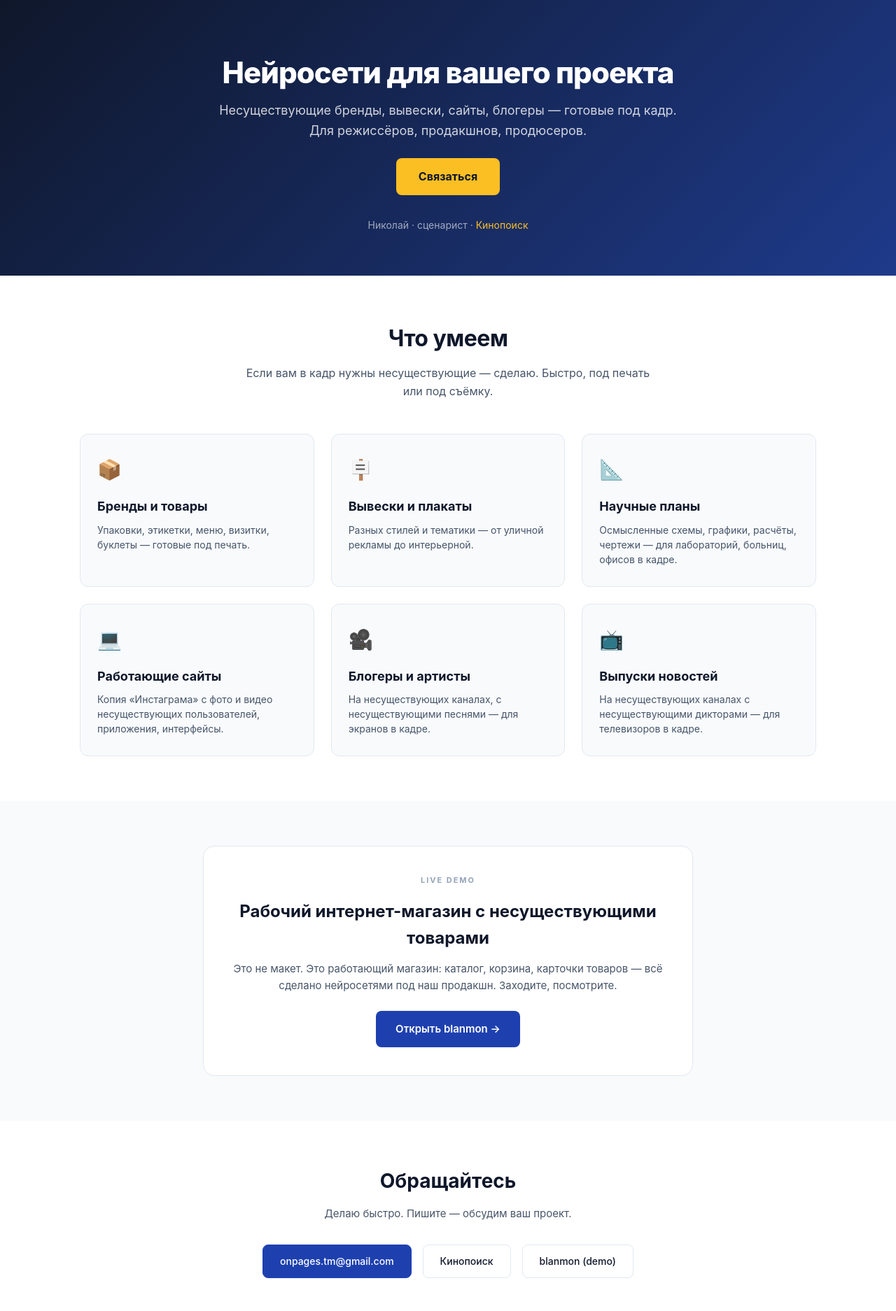
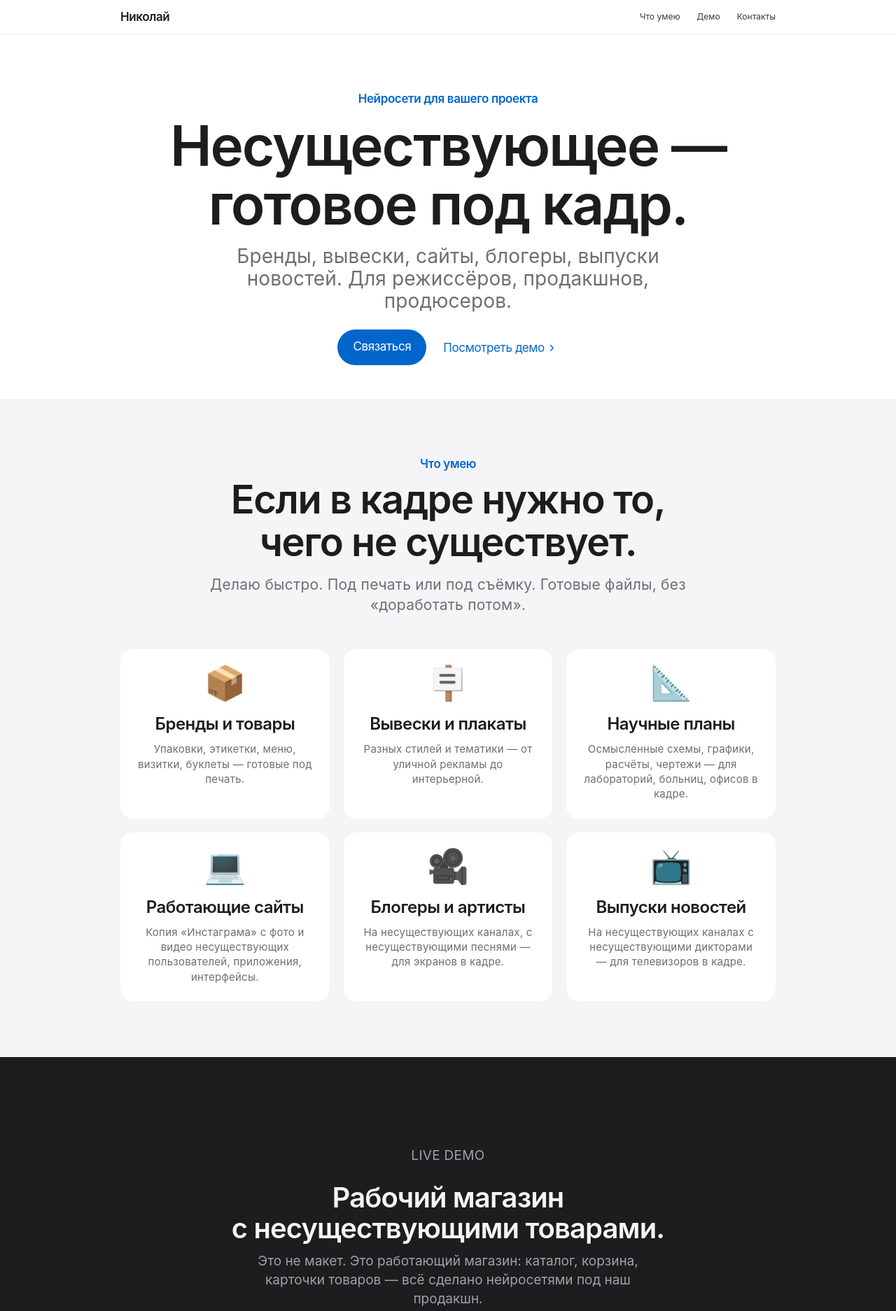
Before and after one commit to Onpages/ai-showrunner-demo, a plain HTML site: page index.html in a window 1280 px wide. Shown: the top 1874 px of the page at 70% size. Drawn offline with Linux system fonts and the light colour scheme.

Commit message:
Лендинг v2 в стиле Apple: SF Pro, Action Blue, вес 600 заголовки, scale(0.95) на кнопках, много воздуха, без декоративных градиентов — 21.11.2026

```diff
--- a/index.html
+++ b/index.html
@@ -6,311 +6,445 @@
 <title>Нейросети для вашего проекта — Николай</title>
 <meta name="description" content="Несуществующие бренды, вывески, сайты, блогеры, выпуски новостей — готовые под кадр. Для режиссёров, продакшнов, продюсеров.">
 <style>
-  * { margin: 0; padding: 0; box-sizing: border-box; }
+  /* === Apple Design System === */
+  *, *::before, *::after { margin: 0; padding: 0; box-sizing: border-box; }
 
   :root {
-    --text: #0F172A;
-    --text-sub: #475569;
-    --text-muted: #94A3B8;
-    --bg: #FFFFFF;
-    --surface: #F8FAFC;
-    --border: #E2E8F0;
-    --accent: #1E40AF;
-    --accent-light: #DBEAFE;
+    /* Surface */
+    --canvas: #ffffff;
+    --canvas-parchment: #f5f5f7;
+    --surface-pearl: #fafafc;
+    --surface-tile-dark: #1d1d1f;
+
+    /* Text */
+    --ink: #1d1d1f;
+    --body: #1d1d1f;
+    --body-sub: #6e6e73;
+    --body-on-dark: #f5f5f7;
+    --body-on-dark-sub: #a1a1a6;
+
+    /* Brand */
+    --action-blue: #0066cc;
+    --action-blue-hover: #0077ed;
+    --action-blue-pressed: #006edb;
+    --focus-blue: #0071e3;
+    --sky-link-blue: #2997ff;
+
+    /* Spacing (8px base) */
+    --s-xxs: 4px;
+    --s-xs: 8px;
+    --s-sm: 12px;
+    --s-md: 17px;
+    --s-lg: 24px;
+    --s-xl: 32px;
+    --s-xxl: 48px;
+    --s-section: 80px;
+
+    /* Typography */
+    --font-display: -apple-system, BlinkMacSystemFont, "SF Pro Display", "SF Pro Text", "Helvetica Neue", Helvetica, Arial, sans-serif;
+    --font-text: -apple-system, BlinkMacSystemFont, "SF Pro Text", "Helvetica Neue", Helvetica, Arial, sans-serif;
   }
 
+  html { -webkit-font-smoothing: antialiased; -moz-osx-font-smoothing: grayscale; scroll-behavior: smooth; }
+
   body {
-    font-family: -apple-system, BlinkMacSystemFont, 'Inter', 'Helvetica Neue', sans-serif;
-    background: var(--bg);
-    color: var(--text);
-    -webkit-font-smoothing: antialiased;
-    line-height: 1.6;
+    font-family: var(--font-text);
+    background: var(--canvas);
+    color: var(--body);
+    line-height: 1.47;
+    font-size: 17px;
+    font-weight: 400;
   }
 
   .container {
-    max-width: 1100px;
+    max-width: 980px;
     margin: 0 auto;
-    padding: 0 24px;
+    padding: 0 22px;
   }
 
-  /* === HERO === */
+  /* === NAV (frosted, как Apple nav) === */
+  nav {
+    position: sticky;
+    top: 0;
+    z-index: 100;
+    background: rgba(255, 255, 255, 0.72);
+    backdrop-filter: saturate(180%) blur(20px);
+    -webkit-backdrop-filter: saturate(180%) blur(20px);
+    border-bottom: 1px solid rgba(0, 0, 0, 0.08);
+  }
+  nav .container {
+    display: flex;
+    align-items: center;
+    justify-content: space-between;
+    height: 48px;
+  }
+  nav .brand {
+    font-size: 17px;
+    font-weight: 600;
+    letter-spacing: -0.022em;
+    color: var(--ink);
+    text-decoration: none;
+  }
+  nav .nav-links {
+    display: flex;
+    gap: 24px;
+    align-items: center;
+  }
+  nav .nav-link {
+    font-size: 12px;
+    font-weight: 400;
+    color: var(--ink);
+    text-decoration: none;
+    opacity: 0.88;
+    transition: opacity 0.15s;
+  }
+  nav .nav-link:hover { opacity: 1; }
+
+  /* === HERO (Apple product tile — centered, airy) === */
   .hero {
-    background: linear-gradient(135deg, #0F172A 0%, #1E3A8A 100%);
-    color: #FFFFFF;
-    padding: 80px 0 60px;
+    padding: var(--s-section) 0 var(--s-xxl);
     text-align: center;
+    background: var(--canvas);
+  }
+  .hero-eyebrow {
+    font-size: 17px;
+    font-weight: 600;
+    color: var(--action-blue);
+    margin-bottom: var(--s-sm);
+    letter-spacing: -0.022em;
   }
   .hero h1 {
-    font-size: 42px;
-    font-weight: 800;
-    letter-spacing: -1px;
-    margin-bottom: 16px;
-    line-height: 1.15;
+    font-family: var(--font-display);
+    font-size: 80px;
+    font-weight: 600;
+    letter-spacing: -0.025em;
+    line-height: 1.05;
+    color: var(--ink);
+    margin-bottom: var(--s-md);
   }
-  .hero .hero-sub {
-    font-size: 18px;
-    color: rgba(255,255,255,0.8);
-    margin-bottom: 24px;
+  .hero-sub {
+    font-size: 28px;
     font-weight: 400;
+    line-height: 1.14;
+    letter-spacing: 0.004em;
+    color: var(--body-sub);
+    max-width: 700px;
+    margin: 0 auto var(--s-lg);
   }
-  .hero .hero-cta {
-    display: inline-block;
-    background: #FBBF24;
-    color: #0F172A;
-    padding: 14px 32px;
-    border-radius: 8px;
-    font-weight: 700;
-    font-size: 16px;
-    text-decoration: none;
-    transition: transform 0.15s;
-  }
-  .hero .hero-cta:hover {
-    transform: translateY(-2px);
-  }
-  .hero .hero-by {
-    margin-top: 32px;
-    font-size: 14px;
-    color: rgba(255,255,255,0.6);
-  }
-  .hero .hero-by a {
-    color: #FBBF24;
-    text-decoration: none;
+  .hero-actions {
+    display: flex;
+    gap: 18px;
+    justify-content: center;
+    flex-wrap: wrap;
+    margin-top: var(--s-lg);
   }
 
-  /* === WHAT WE DO === */
-  .section {
-    padding: 64px 0;
+  /* === BUTTONS === */
+  .btn {
+    display: inline-block;
+    padding: 12px 22px;
+    border-radius: 980px;
+    font-size: 17px;
+    font-weight: 400;
+    text-decoration: none;
+    transition: transform 0.15s ease, background-color 0.15s ease, color 0.15s ease;
+    cursor: pointer;
+    letter-spacing: -0.022em;
   }
+  .btn:active { transform: scale(0.95); }
+
+  .btn-primary {
+    background: var(--action-blue);
+    color: var(--canvas);
+  }
+  .btn-primary:hover { background: var(--action-blue-hover); }
+
+  .btn-link {
+    color: var(--action-blue);
+    background: transparent;
+    padding: 12px 6px;
+  }
+  .btn-link:hover { text-decoration: underline; }
+  .btn-link::after {
+    content: " ›";
+    font-size: 1.1em;
+    margin-left: 2px;
+  }
+
+  /* === SECTION BASE === */
+  section.tile {
+    padding: var(--s-section) 0;
+    border-top: 1px solid var(--canvas-parchment);
+  }
+  section.tile.dark {
+    background: var(--surface-tile-dark);
+    color: var(--body-on-dark);
+    border-top: none;
+  }
+  section.tile.parchment {
+    background: var(--canvas-parchment);
+  }
+
   .section-head {
     text-align: center;
-    margin-bottom: 48px;
+    margin-bottom: var(--s-xxl);
   }
-  .section-head h2 {
-    font-size: 32px;
-    font-weight: 700;
-    color: var(--text);
-    margin-bottom: 12px;
-    letter-spacing: -0.5px;
+  .section-eyebrow {
+    font-size: 17px;
+    font-weight: 600;
+    color: var(--action-blue);
+    margin-bottom: var(--s-xs);
+    letter-spacing: -0.022em;
   }
-  .section-head .section-sub {
-    font-size: 16px;
-    color: var(--text-sub);
-    max-width: 600px;
+  section.tile.dark .section-eyebrow { color: var(--sky-link-blue); }
+  .section-title {
+    font-family: var(--font-display);
+    font-size: 56px;
+    font-weight: 600;
+    letter-spacing: -0.025em;
+    line-height: 1.08;
+    color: var(--ink);
+    margin-bottom: var(--s-md);
+  }
+  section.tile.dark .section-title { color: var(--body-on-dark); }
+  .section-sub {
+    font-size: 21px;
+    font-weight: 400;
+    line-height: 1.38;
+    color: var(--body-sub);
+    max-width: 700px;
     margin: 0 auto;
+    letter-spacing: 0.011em;
   }
+  section.tile.dark .section-sub { color: var(--body-on-dark-sub); }
 
+  /* === CARDS GRID (Apple accessories grid) === */
   .grid {
     display: grid;
-    grid-template-columns: repeat(auto-fit, minmax(280px, 1fr));
-    gap: 24px;
+    grid-template-columns: repeat(3, 1fr);
+    gap: 20px;
+    margin-top: var(--s-xl);
   }
   .card {
-    background: var(--surface);
-    border: 1px solid var(--border);
-    border-radius: 12px;
-    padding: 28px 24px;
-    transition: transform 0.15s, box-shadow 0.15s;
+    background: var(--canvas);
+    border-radius: 18px;
+    padding: var(--s-lg);
+    text-align: center;
+    transition: transform 0.2s ease;
+  }
+  section.tile.parchment .card {
+    background: var(--canvas);
   }
   .card:hover {
     transform: translateY(-2px);
-    box-shadow: 0 4px 12px rgba(15, 23, 42, 0.08);
   }
-  .card-icon {
-    font-size: 28px;
-    margin-bottom: 16px;
+  .card-emoji {
+    font-size: 48px;
+    line-height: 1;
+    margin-bottom: var(--s-md);
   }
   .card h3 {
-    font-size: 18px;
-    font-weight: 700;
-    color: var(--text);
-    margin-bottom: 8px;
+    font-family: var(--font-display);
+    font-size: 24px;
+    font-weight: 600;
+    letter-spacing: -0.022em;
+    color: var(--ink);
+    margin-bottom: var(--s-xs);
   }
   .card p {
-    font-size: 14px;
-    color: var(--text-sub);
-    line-height: 1.5;
+    font-size: 15px;
+    font-weight: 400;
+    line-height: 1.42;
+    color: var(--body-sub);
+    letter-spacing: 0.016em;
   }
 
-  /* === DEMO === */
-  .demo-section {
-    background: var(--surface);
-    padding: 64px 0;
-  }
+  /* === DEMO CARD (full-width highlight) === */
   .demo-card {
-    background: #FFFFFF;
-    border: 1px solid var(--border);
-    border-radius: 16px;
-    padding: 40px;
-    text-align: center;
     max-width: 700px;
     margin: 0 auto;
+    text-align: center;
+    padding: var(--s-xxl) var(--s-lg);
   }
-  .demo-card .demo-label {
-    font-size: 11px;
-    font-weight: 700;
-    color: var(--text-muted);
-    letter-spacing: 2px;
+  .demo-eyebrow {
+    font-size: 14px;
+    font-weight: 600;
+    color: var(--action-blue);
+    margin-bottom: var(--s-xs);
+    letter-spacing: 0.016em;
     text-transform: uppercase;
-    margin-bottom: 16px;
   }
   .demo-card h3 {
-    font-size: 24px;
-    font-weight: 700;
-    color: var(--text);
-    margin-bottom: 12px;
+    font-family: var(--font-display);
+    font-size: 40px;
+    font-weight: 600;
+    letter-spacing: -0.022em;
+    color: var(--ink);
+    margin-bottom: var(--s-sm);
+    line-height: 1.1;
   }
+  section.tile.dark .demo-card h3 { color: var(--body-on-dark); }
   .demo-card p {
-    font-size: 15px;
-    color: var(--text-sub);
-    margin-bottom: 24px;
-    line-height: 1.6;
+    font-size: 19px;
+    font-weight: 400;
+    line-height: 1.42;
+    color: var(--body-sub);
+    margin-bottom: var(--s-lg);
+    max-width: 580px;
+    margin-left: auto;
+    margin-right: auto;
   }
-  .demo-card .demo-link {
-    display: inline-block;
-    background: var(--accent);
-    color: #FFFFFF;
-    padding: 14px 28px;
-    border-radius: 8px;
-    font-weight: 600;
-    font-size: 15px;
-    text-decoration: none;
-    transition: background 0.15s;
-  }
-  .demo-card .demo-link:hover {
-    background: #1E3A8A;
-  }
+  section.tile.dark .demo-card p { color: var(--body-on-dark-sub); }
 
   /* === CONTACT === */
-  .contact {
-    padding: 64px 0;
+  .contact-grid {
+    display: grid;
+    grid-template-columns: repeat(3, 1fr);
+    gap: 20px;
+    margin-top: var(--s-xl);
+  }
+  .contact-tile {
+    background: var(--canvas);
+    border-radius: 18px;
+    padding: var(--s-lg);
     text-align: center;
+    text-decoration: none;
+    color: var(--ink);
+    transition: transform 0.2s ease;
   }
-  .contact h2 {
-    font-size: 28px;
-    font-weight: 700;
-    color: var(--text);
-    margin-bottom: 12px;
+  .contact-tile:hover { transform: translateY(-2px); }
+  .contact-tile .ct-label {
+    font-size: 13px;
+    font-weight: 600;
+    color: var(--action-blue);
+    margin-bottom: var(--s-xs);
+    letter-spacing: 0.016em;
+    text-transform: uppercase;
   }
-  .contact p {
-    font-size: 15px;
-    color: var(--text-sub);
-    margin-bottom: 32px;
+  .contact-tile .ct-value {
+    font-size: 21px;
+    font-weight: 600;
+    color: var(--ink);
+    letter-spacing: -0.022em;
+    line-height: 1.2;
   }
-  .contact-links {
-    display: flex;
-    gap: 16px;
-    justify-content: center;
-    flex-wrap: wrap;
-  }
-  .contact-link {
-    display: inline-block;
-    padding: 12px 24px;
-    border-radius: 8px;
-    border: 1.5px solid var(--border);
-    color: var(--text);
-    text-decoration: none;
-    font-weight: 500;
+  .contact-tile .ct-sub {
     font-size: 14px;
-    transition: border-color 0.15s, background 0.15s;
-  }
-  .contact-link:hover {
-    border-color: var(--accent);
-    background: var(--accent-light);
-  }
-  .contact-link.primary {
-    background: var(--accent);
-    color: #FFFFFF;
-    border-color: var(--accent);
-  }
-  .contact-link.primary:hover {
-    background: #1E3A8A;
+    color: var(--body-sub);
+    margin-top: var(--s-xxs);
   }
 
   /* === FOOTER === */
   footer {
-    background: var(--text);
-    color: rgba(255,255,255,0.7);
-    padding: 32px 0;
-    text-align: center;
-    font-size: 13px;
+    background: var(--canvas-parchment);
+    padding: var(--s-xl) 0;
+    font-size: 12px;
+    color: var(--body-sub);
+    line-height: 1.5;
+    letter-spacing: 0.016em;
   }
-  footer a {
-    color: #FBBF24;
+  footer .container {
+    display: flex;
+    justify-content: space-between;
+    align-items: center;
+    flex-wrap: wrap;
+    gap: var(--s-md);
+  }
+  footer .footer-left a {
+    color: var(--action-blue);
     text-decoration: none;
   }
+  footer .footer-left a:hover { text-decoration: underline; }
   footer .ai-note {
-    margin-top: 8px;
-    font-size: 11px;
-    color: rgba(255,255,255,0.4);
     font-style: italic;
+    color: var(--body-sub);
+    opacity: 0.85;
   }
 
   /* === MOBILE === */
-  @media (max-width: 640px) {
-    .hero h1 { font-size: 30px; }
-    .hero .hero-sub { font-size: 15px; }
-    .section-head h2 { font-size: 24px; }
-    .demo-card { padding: 24px; }
-    .demo-card h3 { font-size: 20px; }
+  @media (max-width: 833px) {
+    .hero h1 { font-size: 48px; }
+    .hero-sub { font-size: 21px; }
+    .section-title { font-size: 36px; }
+    .section-sub { font-size: 17px; }
+    .grid { grid-template-columns: 1fr; gap: 12px; }
+    .contact-grid { grid-template-columns: 1fr; gap: 12px; }
+    .demo-card h3 { font-size: 28px; }
+    .demo-card p { font-size: 17px; }
+    nav .nav-links { gap: 12px; }
+    nav .nav-link { font-size: 11px; }
   }
 </style>
 </head>
 <body>
 
+<!-- NAV -->
+<nav>
+  <div class="container">
+    <a href="#top" class="brand">Николай</a>
+    <div class="nav-links">
+      <a href="#what" class="nav-link">Что умею</a>
+      <a href="#demo" class="nav-link">Демо</a>
+      <a href="#contacts" class="nav-link">Контакты</a>
+    </div>
+  </div>
+</nav>
+
 <!-- HERO -->
-  <section class="hero">
+<section class="hero" id="top">
   <div class="container">
-      <h1>Нейросети для вашего проекта</h1>
-      <p class="hero-sub">Несуществующие бренды, вывески, сайты, блогеры — готовые под кадр.<br>Для режиссёров, продакшнов, продюсеров.</p>
-      <a href="#contacts" class="hero-cta">Связаться</a>
-      <p class="hero-by">
-        Николай · сценарист ·
-        <a href="https://www.kinopoisk.ru/name/10137792/" target="_blank" rel="noopener">Кинопоиск</a>
-      </p>
+    <p class="hero-eyebrow">Нейросети для вашего проекта</p>
+    <h1>Несуществующее —<br>готовое под кадр.</h1>
+    <p class="hero-sub">Бренды, вывески, сайты, блогеры, выпуски новостей. Для режиссёров, продакшнов, продюсеров.</p>
+    <div class="hero-actions">
+      <a href="#contacts" class="btn btn-primary">Связаться</a>
+      <a href="#demo" class="btn btn-link">Посмотреть демо</a>
+    </div>
   </div>
 </section>
 
 <!-- WHAT WE DO -->
-  <section class="section">
+<section class="tile parchment" id="what">
   <div class="container">
     <div class="section-head">
-        <h2>Что умеем</h2>
-        <p class="section-sub">Если вам в кадр нужны несуществующие — сделаю. Быстро, под печать или под съёмку.</p>
+      <p class="section-eyebrow">Что умею</p>
+      <h2 class="section-title">Если в кадре нужно то,<br>чего не существует.</h2>
+      <p class="section-sub">Делаю быстро. Под печать или под съёмку. Готовые файлы, без «доработать потом».</p>
     </div>
     <div class="grid">
 
       <div class="card">
-          <div class="card-icon">📦</div>
+        <div class="card-emoji">📦</div>
         <h3>Бренды и товары</h3>
         <p>Упаковки, этикетки, меню, визитки, буклеты — готовые под печать.</p>
       </div>
 
       <div class="card">
-          <div class="card-icon">🪧</div>
+        <div class="card-emoji">🪧</div>
         <h3>Вывески и плакаты</h3>
         <p>Разных стилей и тематики — от уличной рекламы до интерьерной.</p>
       </div>
 
       <div class="card">
-          <div class="card-icon">📐</div>
+        <div class="card-emoji">📐</div>
         <h3>Научные планы</h3>
         <p>Осмысленные схемы, графики, расчёты, чертежи — для лабораторий, больниц, офисов в кадре.</p>
       </div>
 
       <div class="card">
-          <div class="card-icon">💻</div>
+        <div class="card-emoji">💻</div>
         <h3>Работающие сайты</h3>
         <p>Копия «Инстаграма» с фото и видео несуществующих пользователей, приложения, интерфейсы.</p>
       </div>
 
       <div class="card">
-          <div class="card-icon">🎥</div>
+        <div class="card-emoji">🎥</div>
         <h3>Блогеры и артисты</h3>
         <p>На несуществующих каналах, с несуществующими песнями — для экранов в кадре.</p>
       </div>
 
       <div class="card">
-          <div class="card-icon">📺</div>
+        <div class="card-emoji">📺</div>
         <h3>Выпуски новостей</h3>
         <p>На несуществующих каналах с несуществующими дикторами — для телевизоров в кадре.</p>
       </div>
@@ -320,26 +454,45 @@
 </section>
 
 <!-- LIVE DEMO -->
-  <section class="demo-section">
+<section class="tile dark" id="demo">
   <div class="container">
     <div class="demo-card">
-        <div class="demo-label">Live demo</div>
-        <h3>Рабочий интернет-магазин с несуществующими товарами</h3>
-        <p>Это не макет. Это работающий магазин: каталог, корзина, карточки товаров — всё сделано нейросетями под наш продакшн. Заходите, посмотрите.</p>
-        <a href="https://onpages.github.io/blanmon/" target="_blank" rel="noopener" class="demo-link">Открыть blanmon →</a>
+      <p class="demo-eyebrow">Live demo</p>
+      <h3>Рабочий магазин<br>с несуществующими товарами.</h3>
+      <p>Это не макет. Это работающий магазин: каталог, корзина, карточки товаров — всё сделано нейросетями под наш продакшн.</p>
+      <a href="https://onpages.github.io/blanmon/" target="_blank" rel="noopener" class="btn btn-primary">Открыть Blanmon</a>
     </div>
   </div>
 </section>
 
 <!-- CONTACTS -->
-  <section class="contact" id="contacts">
+<section class="tile" id="contacts">
   <div class="container">
-      <h2>Обращайтесь</h2>
-      <p>Делаю быстро. Пишите — обсудим ваш проект.</p>
-      <div class="contact-links">
-        <a href="mailto:onpages.tm@gmail.com" class="contact-link primary">onpages.tm@gmail.com</a>
-        <a href="https://www.kinopoisk.ru/name/10137792/" target="_blank" rel="noopener" class="contact-link">Кинопоиск</a>
-        <a href="https://onpages.github.io/blanmon/" target="_blank" rel="noopener" class="contact-link">blanmon (demo)</a>
+    <div class="section-head">
+      <p class="section-eyebrow">Контакты</p>
+      <h2 class="section-title">Обращайтесь.</h2>
+      <p class="section-sub">Делаю быстро. Пишите — обсудим ваш проект.</p>
+    </div>
+    <div class="contact-grid">
+
+      <a href="mailto:onpages.tm@gmail.com" class="contact-tile">
+        <p class="ct-label">Почта</p>
+        <p class="ct-value">onpages.tm@gmail.com</p>
+        <p class="ct-sub">Отвечаю в течение дня</p>
+      </a>
+
+      <a href="https://www.kinopoisk.ru/name/10137792/" target="_blank" rel="noopener" class="contact-tile">
+        <p class="ct-label">Кинопоиск</p>
+        <p class="ct-value">Николай</p>
+        <p class="ct-sub">Сценарист</p>
+      </a>
+
+      <a href="https://onpages.github.io/blanmon/" target="_blank" rel="noopener" class="contact-tile">
+        <p class="ct-label">Демо</p>
+        <p class="ct-value">Blanmon</p>
+        <p class="ct-sub">Рабочий магазин</p>
+      </a>
+
     </div>
   </div>
 </section>
@@ -347,8 +500,12 @@
 <!-- FOOTER -->
 <footer>
   <div class="container">
-      <p>Николай · <a href="mailto:onpages.tm@gmail.com">onpages.tm@gmail.com</a> · Москва</p>
-      <p class="ai-note">Сайт и продукт сделаны с помощью AI-агентов.</p>
+    <div class="footer-left">
+      Николай · <a href="mailto:onpages.tm@gmail.com">onpages.tm@gmail.com</a> · Москва
+    </div>
+    <div class="ai-note">
+      Сайт и продукт сделаны с помощью AI-агентов.
+    </div>
   </div>
 </footer>
 
```
Lines whose indentation alone changed are shown as unchanged.
